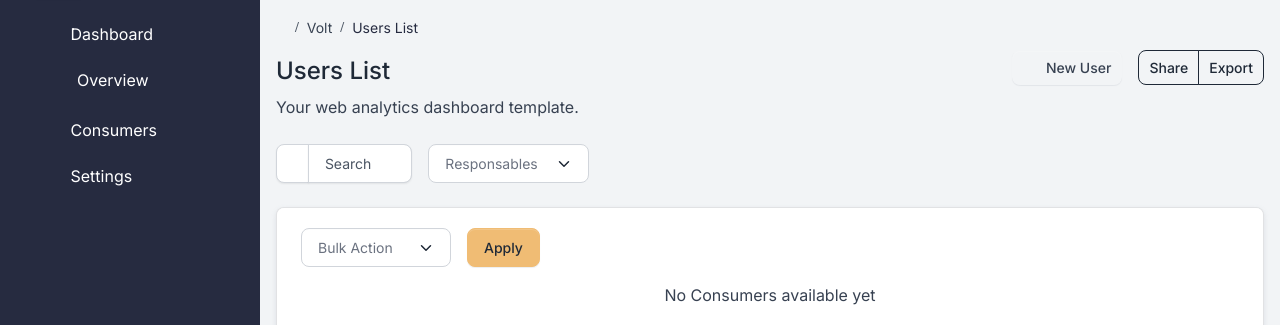
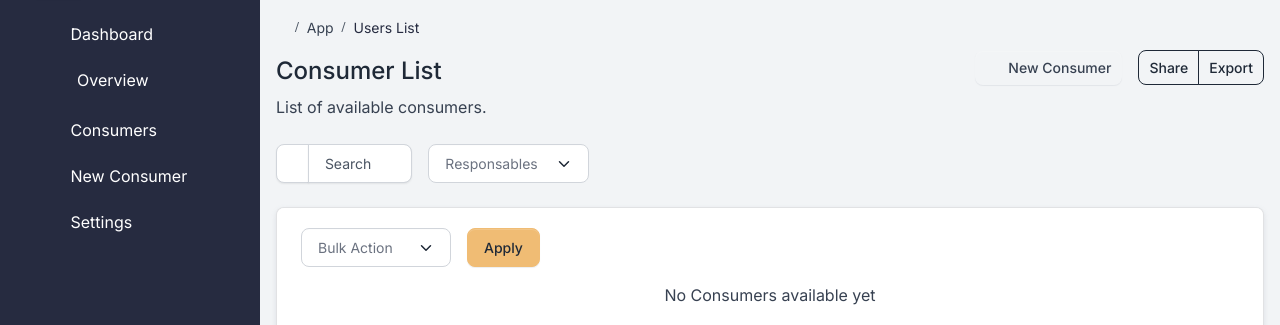
Before and after one commit to jugurtha114/Subul-Al-Khayrat, a Django app: template core/templates/app/templates/consumer_list.html in a window 1280 px wide. Shown: the part 69-394 px from the top of the page. Run offline with Django 3.2, Linux system fonts and the light colour scheme; the template is opened without the code that fills it: values that come from a table or form of the project are taken from there, others are empty; some libraries are stand-ins or nearby versions.

Commit message:
First Release : Version 0.8.7 Fix bugs

```diff
--- a/apps/app/models.py
+++ b/apps/app/models.py
@@ -146,7 +146,7 @@
 
     @property
     def get_profile_img_url(self):
-        if self.profile_img and hasattr(self.profile_img, 'url'):
+        if self.profile_img and hasattr(self.profile_img, 'url') and self.profile_img.url:
             return self.profile_img.url
         else:
             return 'https://img.icons8.com/fluency/452/add-user-male.png'
--- a/core/templates/app/templates/consumer_form.html
+++ b/core/templates/app/templates/consumer_form.html
@@ -271,9 +271,9 @@
                 <div class="col-12 mb-4">
                     <div class="card shadow border-0 text-center p-0">
                         <div class="profile-cover rounded-top bg-image d-flex justify-content-center align-items-center"  style="
-    background-image: url('{{ user.user_profile.cover_img.url }}');height: 30vh;" ></div>
+    background-image: url('{{ user.user_profile.get_cover_img_url }}');height: 30vh;" ></div>
                         <div class="card-body pb-5">
-                            <img src="{{consumer.get_profile_img_url}}" class="avatar-xl rounded-circle mx-auto mt-n7 mb-4" alt="Neil Portrait">
+                            <img src="{% if   consumer.get_profile_img_url%}{{ consumer.get_profile_img_url }}{% else %}https://img.icons8.com/fluency/452/add-user-male.png{% endif %}" class="avatar-xl rounded-circle mx-auto mt-n7 mb-4" alt="Neil Portrait">
                             <h4 class="h3">
                                 {{ consumer.first_name }} {{ consumer.last_name }}
                             </h4>
--- a/core/templates/app/templates/consumer_list.html
+++ b/core/templates/app/templates/consumer_list.html
@@ -31,16 +31,16 @@
         <div class="d-block mb-4 mb-md-0">
             <nav aria-label="breadcrumb" class="d-none d-md-inline-block">
                 <ol class="breadcrumb breadcrumb-dark breadcrumb-transparent">
-                    <li class="breadcrumb-item"><a href="#"><span class="fas fa-home"></span></a></li>
-                    <li class="breadcrumb-item"><a href="#">Volt</a></li>
+                    <li class="breadcrumb-item"><a href="/"><span class="fas fa-home"></span></a></li>
+                    <li class="breadcrumb-item"><a href="#">App</a></li>
                     <li class="breadcrumb-item active" aria-current="page">Users List</li>
                 </ol>
             </nav>
-            <h2 class="h4">Users List</h2>
-            <p class="mb-0">Your web analytics dashboard template.</p>
+            <h2 class="h4">Consumer List</h2>
+            <p class="mb-0">List of available consumers.</p>
         </div>
         <div class="btn-toolbar mb-2 mb-md-0">
-            <a href="{% url 'app:consumer_new' %}" class="btn btn-sm btn-dark"><span class="fas fa-plus me-2"></span> New User</a>
+            <a href="{% url 'app:consumer_new' %}" class="btn btn-sm btn-dark"><span class="fas fa-plus me-2"></span> New Consumer</a>
             <div class="btn-group ms-2 ms-lg-3">
                 <button type="button" class="btn btn-sm btn-outline-primary">Share</button>
                 <button type="button" class="btn btn-sm btn-outline-primary">Export</button>
--- a/core/templates/includes/sidebar.html
+++ b/core/templates/includes/sidebar.html
@@ -59,7 +59,7 @@
                     <ul class="flex-column nav">
                         <li class="nav-item  {% if 'dashboard' in segment %} active {% endif %}">
                             <a href="{% url 'app:dashboard' %}" class="nav-link">
-                                <span class="sidebar-text-contracted">O</span>
+                                <span class="sidebar-text-contracted"><span class="fas fa-chart-line"></span></span>
                                 <span class="sidebar-text">Overview</span>
                             </a>
                         </li>
@@ -85,11 +85,21 @@
             <li class="nav-item  {% if 'consumer_list' in segment %} active {% endif %}">
                 <a href="{% url 'app:consumer_list' %}" class="nav-link d-flex align-items-center justify-content-between">
                     <span>
-                        <span class="sidebar-icon"><span class="fas fa-th"></span></span>
+                        <span class="sidebar-icon"><span class="fas fa-user-friends"></span></span>
                         <span class="sidebar-text">Consumers</span>
                     </span>
                 </a>
             </li>
+
+            <li class="nav-item  {% if 'consumer_new' in segment %} active {% endif %}">
+                <a href="{% url 'app:consumer_new' %}" class="nav-link d-flex align-items-center justify-content-between">
+                    <span>
+                        <span class="sidebar-icon"><span class="fas fa-user-plus"></span></span>
+                        <span class="sidebar-text">New Consumer</span>
+                    </span>
+                </a>
+            </li>
+
 
             <li class="nav-item  {% if 'settings' in segment %} active {% endif %}">
                 <a href="{% url 'account:settings' %}" class="nav-link d-flex align-items-center justify-content-between">
```
